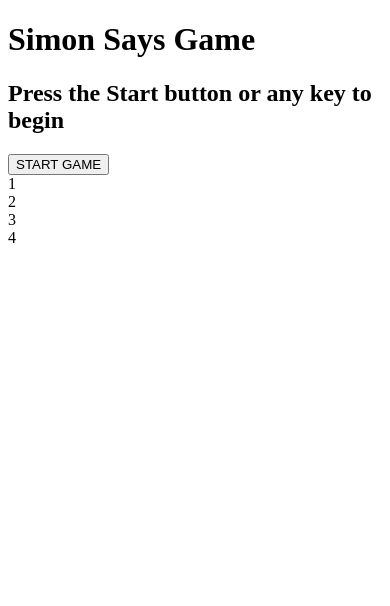
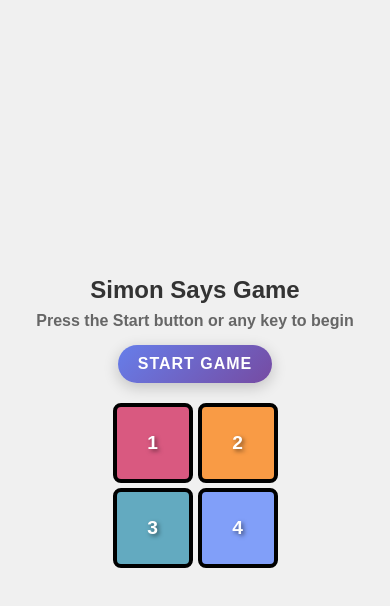
Before and after one commit to tm7218921/simon-says-game, a plain HTML site: page index.html in a window 390 px wide. Drawn offline with Linux system fonts and the light colour scheme.

Commit message:
Update Style.css

```diff
--- a/Style.css
+++ b/Style.css
@@ -1,92 +1,283 @@
-let gameSeq = [];
-let userSeq = [];
-let btns = ["orange", "red", "blue", "green"];
-let started = false;
-let level = 0;
-let h2 = document.querySelector("h2");
-let startBtn = document.querySelector("#startBtn");
-
-// Start game with button click
-startBtn.addEventListener("click", function() {
-    if (!started) {
-        startGame();
-    }
-});
-
-// Start game with keypress (existing functionality)
-document.addEventListener("keypress", function () {
-    if (!started) {
-        startGame();
-    }
-});
-
-function startGame() {
-    console.log("Game is Started");
-    started = true;
-    startBtn.style.display = "none"; // Hide start button
-    levelup();
+* {
+    box-sizing: border-box;
+    margin: 0;
+    padding: 0;
 }
 
-function btnflash(btn) {
-    btn.classList.add("flash");
-    setTimeout(function () {
-        btn.classList.remove("flash");
-    }, 250);
+body {
+    text-align: center;
+    font-family: Arial, sans-serif;
+    background-color: #f0f0f0;
+    padding: 20px;
+    min-height: 100vh;
+    display: flex;
+    flex-direction: column;
+    justify-content: center;
+    align-items: center;
 }
 
-function userflash(btn) {
-    btn.classList.add("userflash");
-    setTimeout(function () {
-        btn.classList.remove("userflash");
-    }, 250);
+h1 {
+    font-size: 2.5rem;
+    color: #333;
+    margin-bottom: 10px;
 }
 
-function levelup() {
-    userSeq = [];
-    level++;
-    h2.innerText = `Level ${level}`;
-    let randIdx = Math.floor(Math.random() * btns.length);
-    let randColor = btns[randIdx];
-    let randBtn = document.querySelector(`.${randColor}`);
-    gameSeq.push(randColor);
-    console.log(gameSeq);
-    btnflash(randBtn);
+h2 {
+    font-size: 1.5rem;
+    color: #666;
+    margin-bottom: 30px;
 }
 
-function chckAns(idx) {
-    if (userSeq[idx] === gameSeq[idx]) {
-        if (userSeq.length == gameSeq.length) {
-            setTimeout(levelup, 1000);
-        }
-    } else {
-        h2.innerHTML = `Game Over! Your score was <b>${level}</b> <br> Press Start Button to Play Again`;
-        document.querySelector("body").style.backgroundColor = "red";
-        setTimeout(function () {
-            document.querySelector("body").style.backgroundColor = "white";
-        }, 150);
-        reset();
+/* Start Button Styling */
+.start-btn {
+    background: linear-gradient(135deg, #667eea 0%, #764ba2 100%);
+    border: none;
+    color: white;
+    padding: 15px 30px;
+    font-size: 1.2rem;
+    font-weight: bold;
+    border-radius: 50px;
+    cursor: pointer;
+    margin-bottom: 30px;
+    box-shadow: 0 4px 15px rgba(0, 0, 0, 0.2);
+    transition: all 0.3s ease;
+    text-transform: uppercase;
+    letter-spacing: 1px;
+    outline: none;
+    position: relative;
+    overflow: hidden;
+}
+
+.start-btn:hover {
+    transform: translateY(-2px);
+    box-shadow: 0 6px 20px rgba(0, 0, 0, 0.3);
+    background: linear-gradient(135deg, #764ba2 0%, #667eea 100%);
+}
+
+.start-btn:active {
+    transform: translateY(0);
+    box-shadow: 0 2px 10px rgba(0, 0, 0, 0.2);
+}
+
+.start-btn::before {
+    content: '';
+    position: absolute;
+    top: 0;
+    left: -100%;
+    width: 100%;
+    height: 100%;
+    background: linear-gradient(90deg, transparent, rgba(255, 255, 255, 0.2), transparent);
+    transition: left 0.5s;
+}
+
+.start-btn:hover::before {
+    left: 100%;
+}
+
+.btn-container {
+    display: flex;
+    flex-direction: column;
+    gap: 10px;
+    align-items: center;
+}
+
+.lineone, .linetwo {
+    display: flex;
+    gap: 10px;
+}
+
+.btn {
+    height: 150px;
+    width: 150px;
+    border-radius: 20%;
+    border: 8px solid black;
+    cursor: pointer;
+    display: flex;
+    align-items: center;
+    justify-content: center;
+    font-size: 2rem;
+    font-weight: bold;
+    color: white;
+    text-shadow: 2px 2px 4px rgba(0,0,0,0.5);
+    transition: all 0.3s ease;
+    user-select: none;
+}
+
+.btn:hover {
+    transform: scale(1.05);
+}
+
+.btn:active {
+    transform: scale(0.95);
+}
+
+.orange {
+    background-color: #f99b45;
+}
+
+.red {
+    background-color: #d95980;
+}
+
+.blue {
+    background-color: #819ff9;
+}
+
+.green {
+    background-color: #63aac0;
+}
+
+.flash {
+    background-color: white !important;
+    color: black !important;
+}
+
+.userflash {
+    background-color: #32cd32 !important;
+    color: white !important;
+}
+
+/* Tablet Responsive */
+@media screen and (max-width: 768px) {
+    h1 {
+        font-size: 2rem;
+    }
+
+    h2 {
+        font-size: 1.2rem;
+        margin-bottom: 20px;
+    }
+
+    .start-btn {
+        font-size: 1.1rem;
+        padding: 12px 25px;
+        margin-bottom: 25px;
+    }
+
+    .btn {
+        height: 120px;
+        width: 120px;
+        border-radius: 15%;
+        border: 6px solid black;
+        font-size: 1.5rem;
+    }
+
+    .lineone, .linetwo {
+        gap: 8px;
+    }
+
+    .btn-container {
+        gap: 8px;
     }
 }
 
-function btnpress() {
-    if (!started) return; // Prevent clicks when game not started
+/* Mobile Responsive */
+@media screen and (max-width: 480px) {
+    body {
+        padding: 10px;
+    }
 
-    let btn = this;
-    userflash(btn);
-    let userColor = btn.getAttribute("id");
-    userSeq.push(userColor);
-    chckAns(userSeq.length - 1);
+    h1 {
+        font-size: 1.5rem;
+        margin-bottom: 8px;
+    }
+
+    h2 {
+        font-size: 1rem;
+        margin-bottom: 15px;
+        padding: 0 10px;
+    }
+
+    .start-btn {
+        font-size: 1rem;
+        padding: 10px 20px;
+        margin-bottom: 20px;
+        border-radius: 25px;
+    }
+
+    .btn {
+        height: 80px;
+        width: 80px;
+        border-radius: 10%;
+        border: 4px solid black;
+        font-size: 1.2rem;
+    }
+
+    .lineone, .linetwo {
+        gap: 5px;
+    }
+
+    .btn-container {
+        gap: 5px;
+    }
 }
 
-let allbtns = document.querySelectorAll(".btn");
-for (let btn of allbtns) {
-    btn.addEventListener("click", btnpress);
+/* Very Small Mobile Screens */
+@media screen and (max-width: 320px) {
+    .start-btn {
+        font-size: 0.9rem;
+        padding: 8px 16px;
+        margin-bottom: 15px;
+    }
+
+    .btn {
+        height: 70px;
+        width: 70px;
+        font-size: 1rem;
+        border: 3px solid black;
+    }
+
+    .lineone, .linetwo {
+        gap: 3px;
+    }
+
+    .btn-container {
+        gap: 3px;
+    }
+
+    h1 {
+        font-size: 1.3rem;
+    }
+
+    h2 {
+        font-size: 0.9rem;
+    }
 }
 
-function reset() {
-    started = false;
-    gameSeq = [];
-    userSeq = [];
-    level = 0;
-    startBtn.style.display = "block"; // Show start button again
+/* Landscape Mode for Mobile */
+@media screen and (max-height: 500px) and (orientation: landscape) {
+    body {
+        padding: 5px;
+    }
+
+    h1 {
+        font-size: 1.2rem;
+        margin-bottom: 5px;
+    }
+
+    h2 {
+        font-size: 0.9rem;
+        margin-bottom: 10px;
+    }
+
+    .start-btn {
+        font-size: 0.8rem;
+        padding: 6px 12px;
+        margin-bottom: 10px;
+    }
+
+    .btn {
+        height: 60px;
+        width: 60px;
+        font-size: 0.9rem;
+        border: 2px solid black;
+    }
+
+    .btn-container {
+        gap: 3px;
+    }
+
+    .lineone, .linetwo {
+        gap: 3px;
+    }
 }
```
